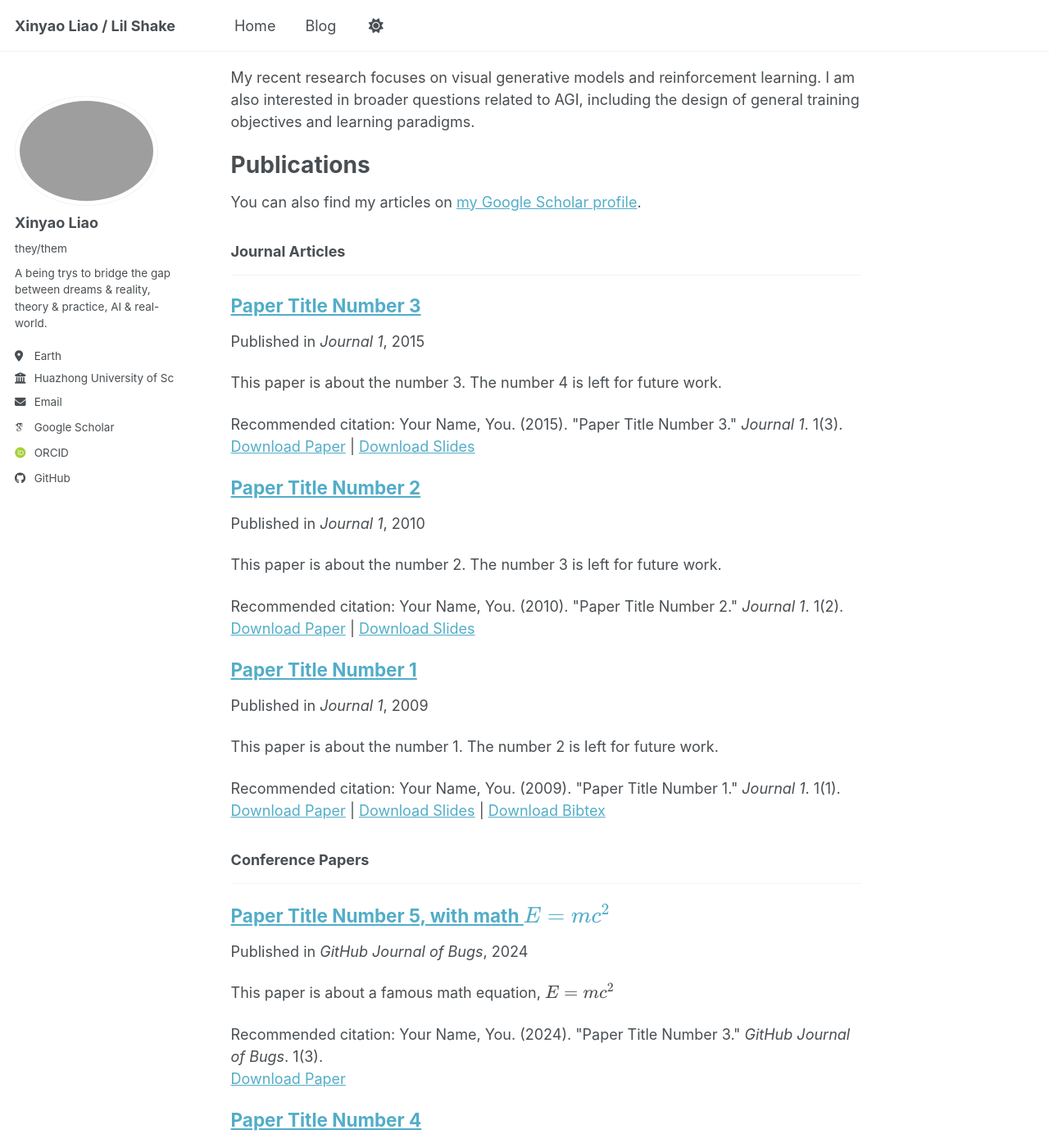
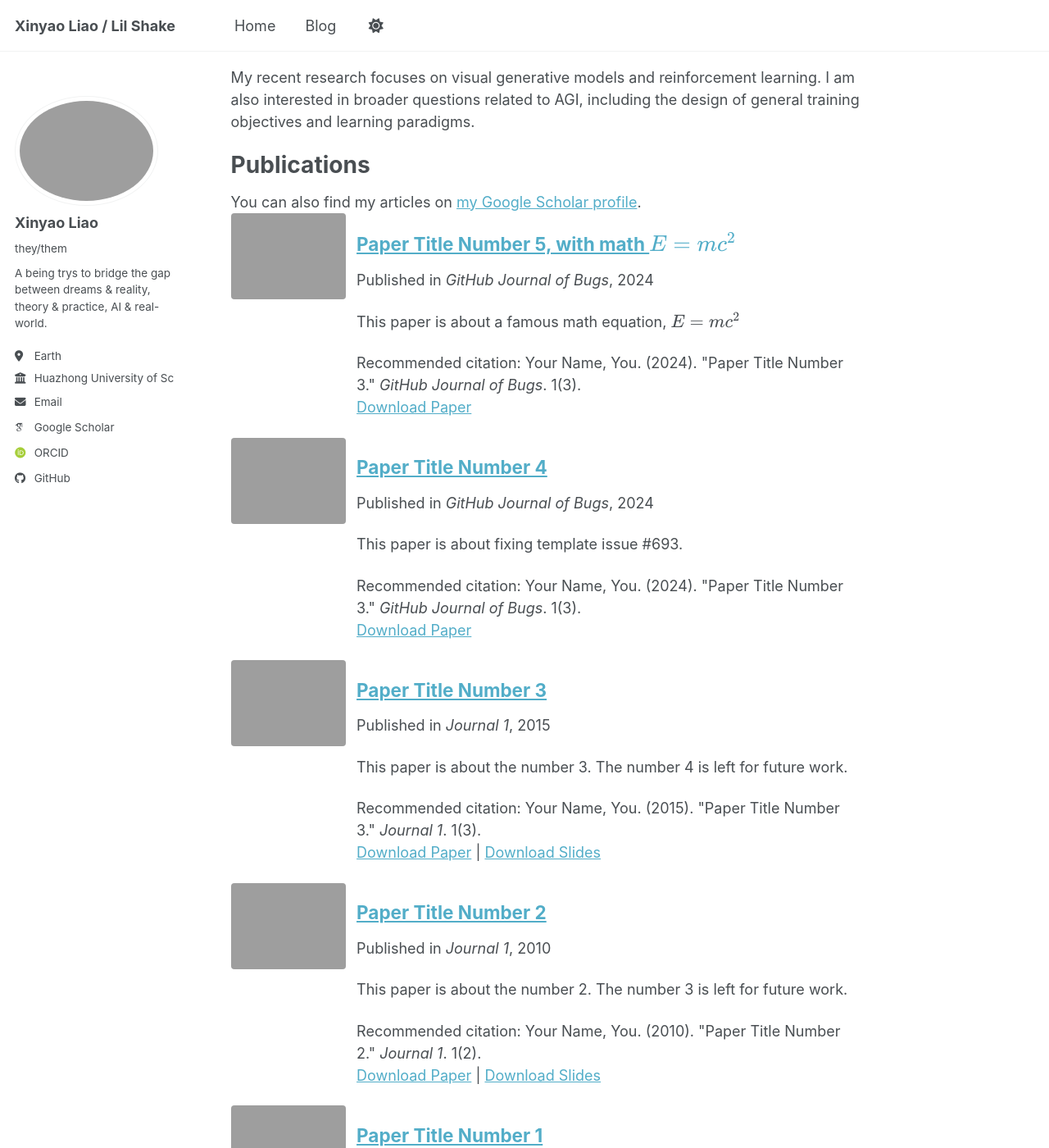
Before and after one commit to Lil-Shake/Lil-Shake.github.io, a Jekyll site: the page built from _pages/about.md, in a window 1280 px wide and 1400 px high, scrolled down 219 px. Shown: the whole window at 82% size. Built offline with Jekyll 4.4.1, drawn with Linux system fonts in a browser that asks for light colours; some web fonts are replaced; a script bundle is joined from its source files by our own code; library files that are not in the unit come from our copies; some of the changed text lies outside the part shown.

Commit message:
List publications without category grouping

```diff
--- a/_includes/archive-single.html
+++ b/_includes/archive-single.html
@@ -1,8 +1,11 @@
 {% include base_path %}
 
+{% assign teaser = nil %}
 {% if post.header.teaser %}
-  {% capture teaser %}{{ post.header.teaser }}{% endcapture %}
-{% else %}
+  {% assign teaser = post.header.teaser %}
+{% elsif post.teaser %}
+  {% assign teaser = post.teaser %}
+{% elsif site.teaser %}
   {% assign teaser = site.teaser %}
 {% endif %}
 
@@ -12,20 +15,9 @@
   {% assign title = post.title %}
 {% endif %}
 
-<div class="{{ include.type | default: "list" }}__item">
-  <article class="archive__item" itemscope itemtype="http://schema.org/CreativeWork">
-    {% if include.type == "grid" and teaser %}
-      <div class="archive__item-teaser">
-        <img src=
-          {% if teaser contains "://" %}
-            "{{ teaser }}"
-          {% else %}
-            "{{ teaser | prepend: "/images/" | prepend: base_path }}"
-          {% endif %}
-          alt="">
-      </div>
-    {% endif %}
+{% assign show_publication_teaser = post.collection == 'publications' and teaser %}
 
+{% capture archive_item_content %}
   <h2 class="archive__item-title" itemprop="headline">
     {% if post.link %}
       <a href="{{ post.link }}">{{ title }}</a> <a href="{{ base_path }}{{ post.url }}" rel="permalink"><i class="fa fa-link" aria-hidden="true" title="permalink"></i><span class="sr-only">Permalink</span></a>
@@ -79,6 +71,39 @@
   {% elsif post.bibtexurl %}
     <p><a href="{{ post.bibtexurl }}">Download Bibtex</a></p>
   {% endif %}
+{% endcapture %}
+
+<div class="{{ include.type | default: "list" }}__item">
+  <article class="archive__item" itemscope itemtype="http://schema.org/CreativeWork">
+    {% if show_publication_teaser %}
+      <div class="archive__item-publication">
+        <div class="archive__item-teaser archive__item-teaser--side">
+          <img src=
+            {% if teaser contains "://" %}
+              "{{ teaser }}"
+            {% else %}
+              "{{ teaser | prepend: "/images/" | prepend: base_path }}"
+            {% endif %}
+            alt="">
+        </div>
+        <div class="archive__item-publication-body">
+          {{ archive_item_content }}
+        </div>
+      </div>
+    {% else %}
+      {% if include.type == "grid" and teaser %}
+        <div class="archive__item-teaser">
+          <img src=
+            {% if teaser contains "://" %}
+              "{{ teaser }}"
+            {% else %}
+              "{{ teaser | prepend: "/images/" | prepend: base_path }}"
+            {% endif %}
+            alt="">
+        </div>
+      {% endif %}
+      {{ archive_item_content }}
+    {% endif %}
 
   </article>
 </div>
--- a/_pages/about.md
+++ b/_pages/about.md
@@ -19,25 +19,9 @@
 
 {% include base_path %}
 
-{% if site.publication_category %}
-{% for category in site.publication_category  %}
-{% assign title_shown = false %}
-{% for post in site.publications reversed %}
-{% if post.category != category[0] %}
-{% continue %}
-{% endif %}
-{% unless title_shown %}
-<h3>{{ category[1].title }}</h3><hr />
-{% assign title_shown = true %}
-{% endunless %}
-{% include archive-single.html %}
-{% endfor %}
-{% endfor %}
-{% else %}
 {% for post in site.publications reversed %}
 {% include archive-single.html %}
 {% endfor %}
-{% endif %}
 
 More
 ======
--- a/_sass/layout/_archive.scss
+++ b/_sass/layout/_archive.scss
@@ -81,6 +81,30 @@
 
   .archive__item-title {
     text-decoration: underline;
+  }
+}
+
+/*
+   Publication list layout
+   ========================================================================== */
+
+.archive__item-publication {
+  display: flex;
+  flex-direction: row;
+  gap: 0.75rem;
+  align-items: flex-start;
+
+  .archive__item-publication-body {
+    flex: 1 1 auto;
+  }
+}
+
+.archive__item-teaser--side {
+  width: 140px;
+  flex: 0 0 140px;
+
+  img {
+    display: block;
   }
 }
 
```
Lines whose indentation alone changed are shown as unchanged.
